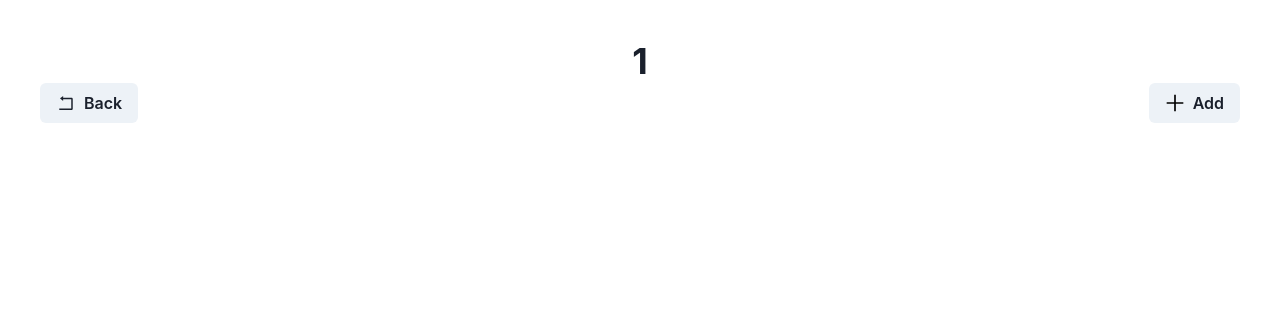
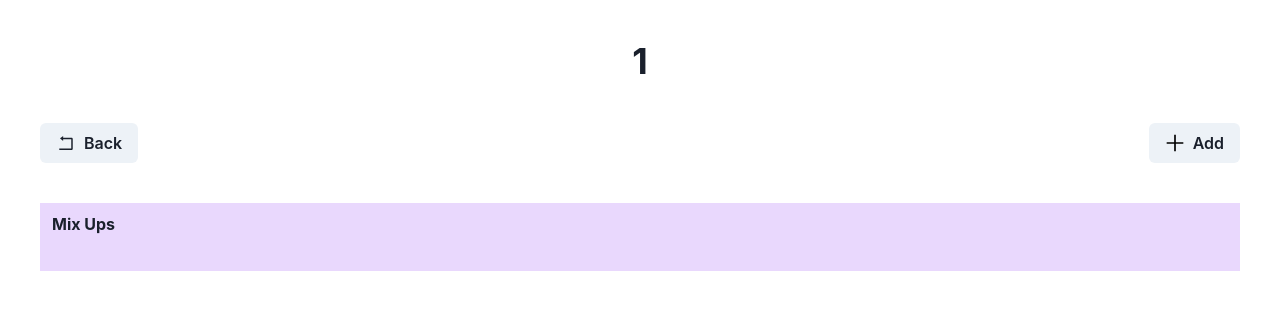
Before and after one commit to aiacuone/tekkenet-v2, a Next.js app: page /1 in a window 1280 px wide. Shown: the top 310 px of the page. Built offline with nearby package versions, Linux system fonts and the light colour scheme.

Commit message:
dummy info changes

```diff
--- a/components/CharacterTemplate.js
+++ b/components/CharacterTemplate.js
@@ -1,8 +1,22 @@
-import { Button, Flex, Heading, Stack } from "@chakra-ui/react";
+import { Box, Button, Flex, Heading, Stack, Text } from "@chakra-ui/react";
 import { AiOutlineRollback } from "react-icons/ai";
 import { GrAdd } from "react-icons/gr";
 import Link from "next/link";
 import { MixUpCard } from "./MixUpCard";
+
+const groupColors = [
+  "purple.200",
+  "blue.200",
+  "green.200",
+  "red.200",
+  "teal.200",
+];
+
+export function getRandomInt(max) {
+  return Math.floor(Math.random() * max);
+}
+
+const randomGroupColor = groupColors[getRandomInt(groupColors.length)];
 
 export function CharacterTemplate({ character, moves, mixUps }) {
   const navIconSize = 20;
@@ -30,13 +44,25 @@ export function CharacterTemplate({ character, moves, mixUps }) {
     </Flex>
   );
 
-  const categories = (
-    <Stack mt={"10"} spacing={10}>
-      {mixUps &&
-        Object.keys(mixUps).map((category) => {
+  const DualNestedCardTemplate = ({ heading, background0, data }) => {
+    return (
+      <Box bg={background0} px={10} py={6} position={"relative"}>
+        <Heading
+          size={"sm"}
+          textTransform={"capitalize"}
+          m={3}
+          position={"absolute"}
+          top={0}
+          left={0}
+        >
+          {heading}
+        </Heading>
+        <Stack mt={5} spacing={10}>
+          {data &&
+            Object.keys(data).map((group) => {
               return (
                 <Flex
-              bg={"gray.300"}
+                  bg={randomGroupColor}
                   p={10}
                   justifyContent={"center"}
                   alignItems={"center"}
@@ -50,16 +76,17 @@ export function CharacterTemplate({ character, moves, mixUps }) {
                     top={0}
                     left={0}
                   >
-                {category}
+                    {group}
                   </Heading>
                   <Stack spacing={5}>
-                {mixUps[category].map((mixUpData) => {
+                    {data[group].map((cardData) => {
                       return (
                         <MixUpCard
-                      data={mixUpData}
+                          data={cardData}
                           character={character}
-                      category={category}
+                          category={group}
                           fontSize={12}
+                          cardWidth={"100%"}
                         />
                       );
                     })}
@@ -68,13 +95,25 @@ export function CharacterTemplate({ character, moves, mixUps }) {
               );
             })}
         </Stack>
+      </Box>
+    );
+  };
+
+  const mixUpsNode = (
+    <DualNestedCardTemplate
+      heading={"Mix Ups"}
+      background0={"purple.100"}
+      data={mixUps}
+    />
   );
 
   return (
     <Flex w={"100%"} h={"100%"} direction={"column"} p={10}>
+      <Stack spacing={10}>
         {heading}
         {navHeader}
-      {categories}
+        {mixUpsNode}
+      </Stack>
     </Flex>
   );
 }
--- a/components/MixUpCard.js
+++ b/components/MixUpCard.js
@@ -1,7 +1,13 @@
 import { Flex, Text } from "@chakra-ui/react";
 import Link from "next/link";
 
-export const MixUpCard = ({ data, character, category, ...rest }) => {
+export const MixUpCard = ({
+  data,
+  character,
+  category,
+  cardWidth,
+  ...rest
+}) => {
   const { id } = data;
   return (
     <Link href={`/${character}/mix-up/${category}/${id}`}>
@@ -13,7 +19,7 @@ export const MixUpCard = ({ data, character, category, ...rest }) => {
         borderRadius={15}
         boxShadow={"2px 2px 2px #707070 "}
         _hover={{ bg: "gray.100" }}
-        maxW={"400px"}
+        w={cardWidth}
         {...rest}
       >
         {Object.keys(data).map((v) => {
--- a/components/MixUpTemplate.js
+++ b/components/MixUpTemplate.js
@@ -6,7 +6,8 @@ export function MixUpTemplate({ category, character, id, details }) {
       <Text>{category}</Text>
       <Text>{character}</Text>
       <Text>{id}</Text>
-      {Object.keys(details).map((v) => {
+      {details &&
+        Object.keys(details).map((v) => {
           return (
             <Flex>
               <Text mr={3} fontWeight={"bold"} textTransform={"capitalize"}>
```
Also changed, not shown: pages/[character]/mix-up/[category]/[id].js (+3 -4 lines). Lines whose indentation alone changed are shown as unchanged.
